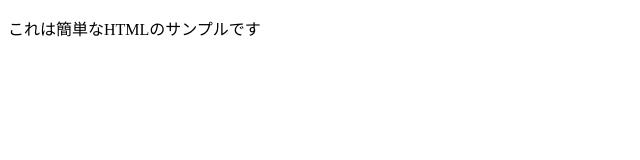
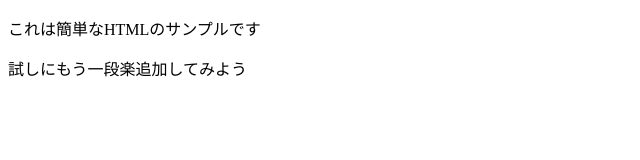
Before and after one commit to almama16/html-test, a plain HTML site: page index.html in a window 1280 px wide. Shown: the whole page, without its empty margins (0-640 px from the left). Drawn offline with Linux system fonts and the light colour scheme.

Commit message:
段落をついか

```diff
--- a/index.html
+++ b/index.html
@@ -6,5 +6,6 @@
     </head>
     <body>
         <p> これは簡単なHTMLのサンプルです</p>
+        <p> 試しにもう一段楽追加してみよう</p>
     </body>
 </html>
```
